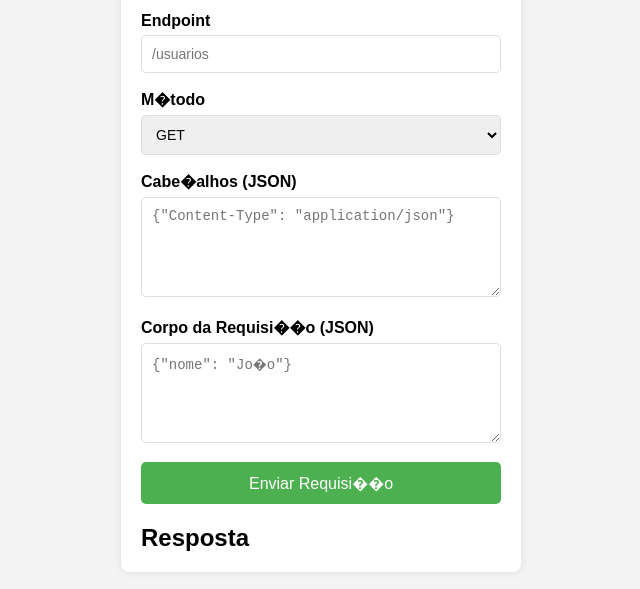
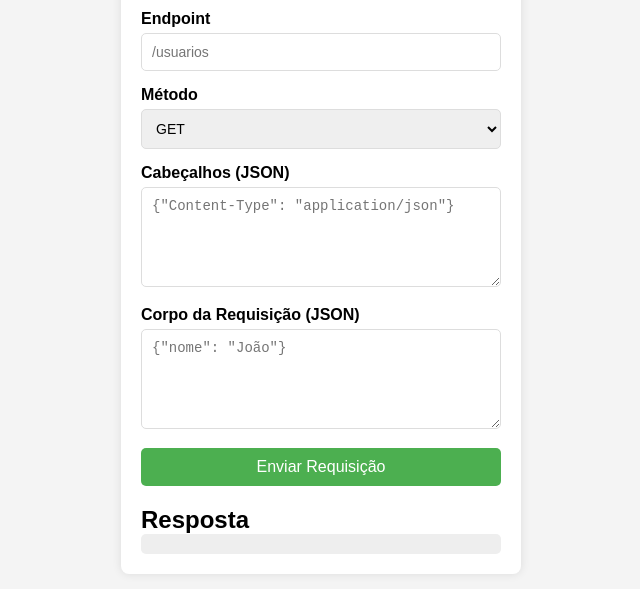
Before and after one commit to samuelleitee/http-client, a plain HTML site: page index.html in a window 1280 px wide. Shown: the part 185-774 px from the top of the page, without its empty margins (319-959 px from the left). Drawn offline with Linux system fonts and the light colour scheme.

Commit message:
http-client

```diff
--- a/index.html
+++ b/index.html
@@ -4,8 +4,7 @@
     <meta charset="UTF-8">
     <meta name="viewport" content="width=device-width, initial-scale=1.0">
     <title>API Client</title>
-    <link rel="stylesheet" href="./style.css">
-    <script src="./script.js" defer></script>
+    <link rel="stylesheet" href="style.css">
 </head>
 <body>
     <div class="container">
@@ -22,7 +21,7 @@
         </div>
 
         <div class="form-group">
-            <label for="method">M�todo</label>
+            <label for="method">Método</label>
             <select id="method">
                 <option value="GET">GET</option>
                 <option value="POST">POST</option>
@@ -32,17 +31,23 @@
         </div>
 
         <div class="form-group">
-            <label for="headers">Cabe�alhos (JSON)</label>
+            <label for="headers">Cabeçalhos (JSON)</label>
             <textarea id="headers" placeholder='{"Content-Type": "application/json"}'></textarea>
         </div>
 
         <div class="form-group">
-            <label for="body">Corpo da Requisi��o (JSON)</label>
-            <textarea id="body" placeholder='{"nome": "Jo�o"}'></textarea>
+            <label for="body">Corpo da Requisição (JSON)</label>
+            <textarea id="body" placeholder='{"nome": "João"}'></textarea>
         </div>
 
-        <button id="send-request">Enviar Requisi��o</button>
+        <button id="send-request">Enviar Requisição</button>
 
         <div class="response">
             <h2>Resposta</h2>
-            <pre id
+            <pre id="response-output"></pre>
+        </div>
+    </div>
+
+    <script src="script.js"></script>
+</body>
+</html>
```
